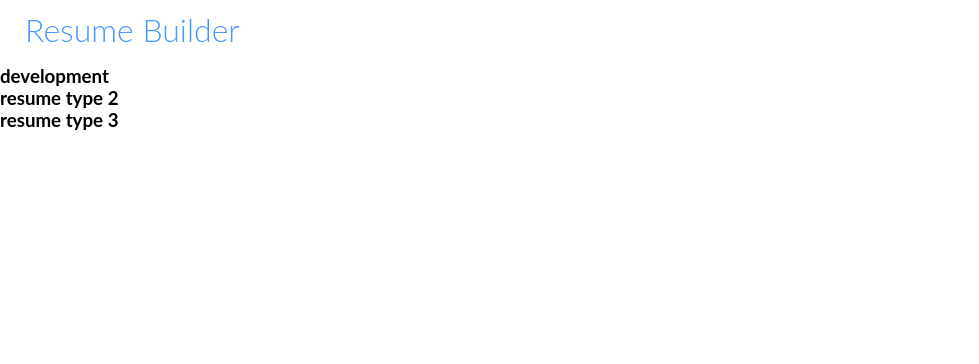
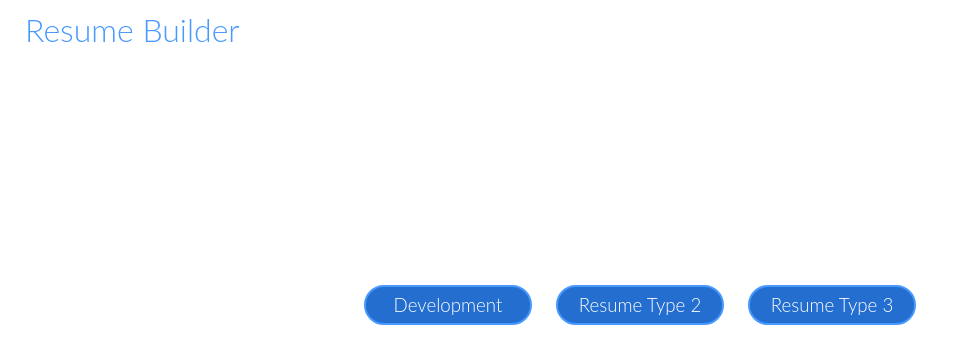
Before and after one commit to JackTubby/resume-builder, a React (Vite) app: page / in a window 1280 px wide. Shown: the top 364 px of the page, without its empty margins (0-979 px from the left). Built offline with nearby package versions, Linux system fonts and the light colour scheme.

Commit message:
Style resume options

```diff
--- a/src/assets/resume-type/ResumeOptions.jsx
+++ b/src/assets/resume-type/ResumeOptions.jsx
@@ -2,7 +2,9 @@
 
     return(
         <div>
-            <h3>{props.resume}</h3>
+            <div className="options--border">
+                <h3 className="options--h3">{props.resume}</h3>
+            </div>
         </div>
     )
 }
--- a/src/assets/resume-type/ResumeType.jsx
+++ b/src/assets/resume-type/ResumeType.jsx
@@ -1,4 +1,5 @@
 import ResumeOptions from './ResumeOptions'
+import './resumeType.css'
 // Import data containing resume options
 import data from './resumeOptionsData'
 
@@ -11,7 +12,7 @@
     })
 
     return (
-        <div>
+        <div className='options--wrapper'>
            {options}
         </div>
     )
--- /dev/null
+++ b/src/assets/resume-type/resumeType.css
@@ -0,0 +1,32 @@
+.options--wrapper {
+    display: flex;
+    position: relative;
+    margin: auto;
+    padding: 20px;
+    justify-content: center;
+    top: 200px;
+}
+
+.options--border {
+    border: 2px solid #4798FF;
+    background-color: #246ecf;
+    color: white;
+    border-radius: 50px;
+    width: 150px;
+    height: auto;
+    padding: 7px;
+    margin: 0 12px;
+    cursor: pointer;
+}
+
+.options--border:hover {
+    background-color: #4798FF;
+    color: white;
+    transition: 1s;
+}
+
+.options--h3 {
+    text-align: center;
+    font-weight: 300;
+    text-transform: capitalize;
+}
```
